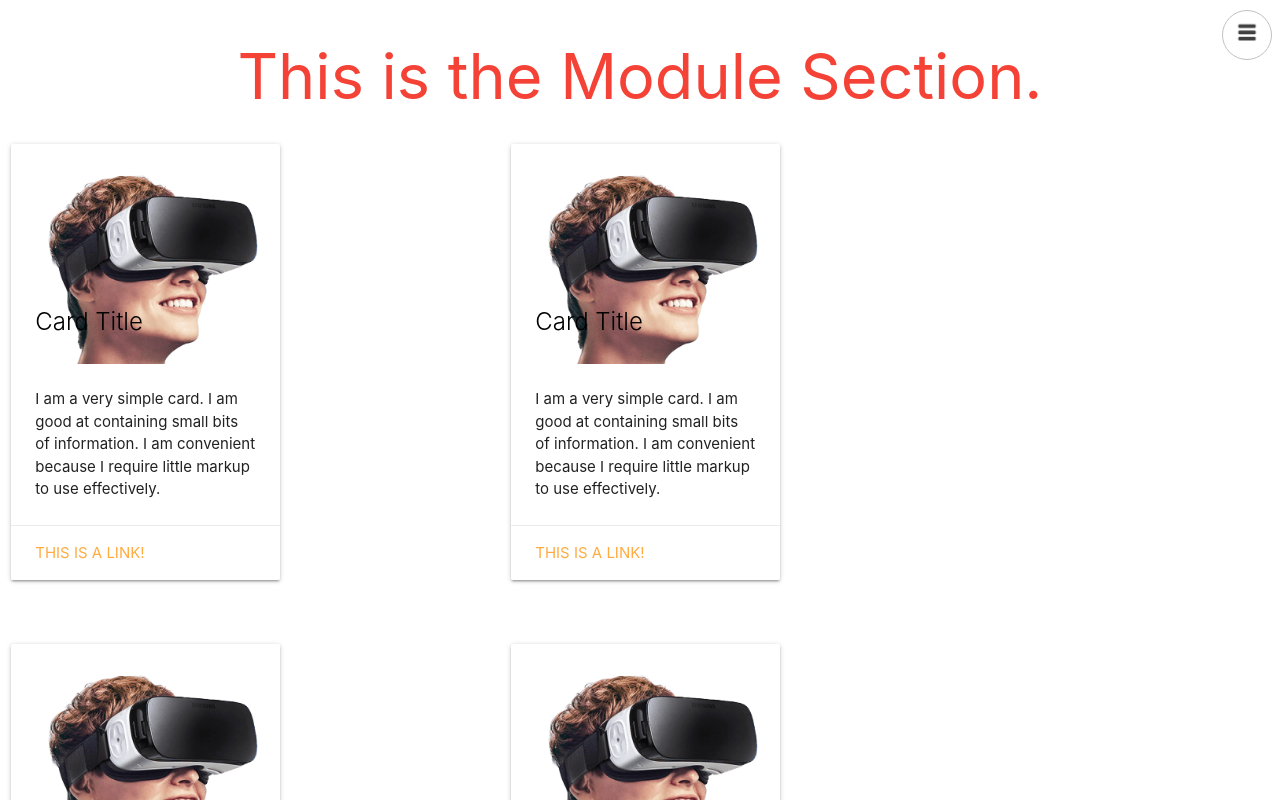
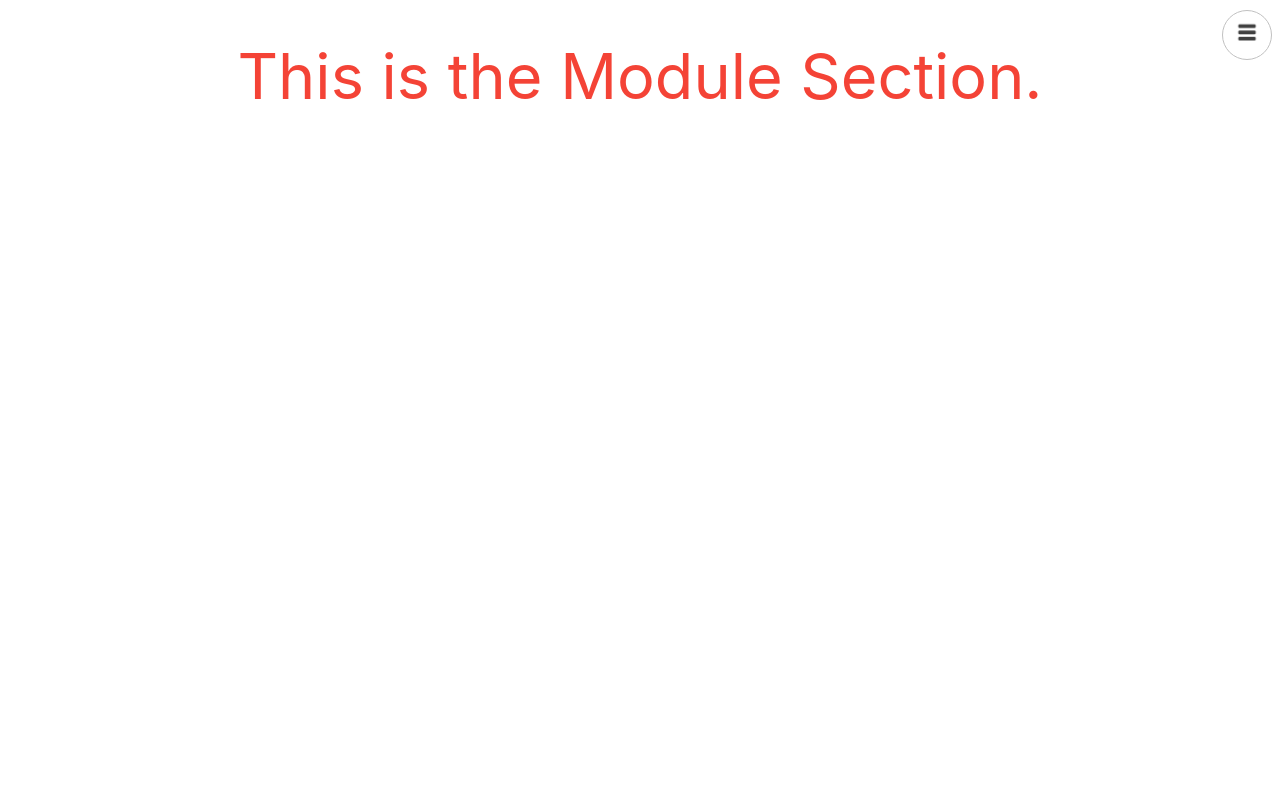
Before and after one commit to resatDev/vr_dashboard, a React (Create React App) app: page /module in a window 1280 px wide. Shown: the top 800 px of the page. Built offline with nearby package versions, Linux system fonts and the light colour scheme.

Commit message:
module-card :: changing the style of module cards

```diff
--- a/public/style.css
+++ b/public/style.css
@@ -590,3 +590,14 @@ hr{
   min-height: 100vh;
   z-index: 0;
 }
+
+.card-image{
+  width: 150px;
+  height: 150px;
+}
+
+.closeItem{
+  width: 70px;
+  height: 70px;
+  float: right;
+}
--- a/src/components/card.js
+++ b/src/components/card.js
@@ -4,24 +4,11 @@ import ModuleImg from './../image/module.png';
 export default class Card extends Component {
     render() {
         return (
-            <div className="outer-card">
-                <div className="row">
-                    <div className="col s1 m7">
-                        <div className="card">
-                            <div className="card-image">
-                                <img src={ ModuleImg } alt='Module Card' />
-                                <span className="card-title">Card Title</span>
-                            </div>
-                            <div className="card-content">
-                                <p>I am a very simple card. I am good at containing small bits of information.
-                                I am convenient because I require little markup to use effectively.</p>
-                            </div>
-                            <div className="card-action">
-                                <a href="#">This is a Link!</a>
-                            </div>
-                        </div>
-                    </div>
+            <div className="outerCard">
+                <div className="upperCard">
+
                 </div>
+                <div className="lowerCard"></div>
             </div>
         )
     }
```
